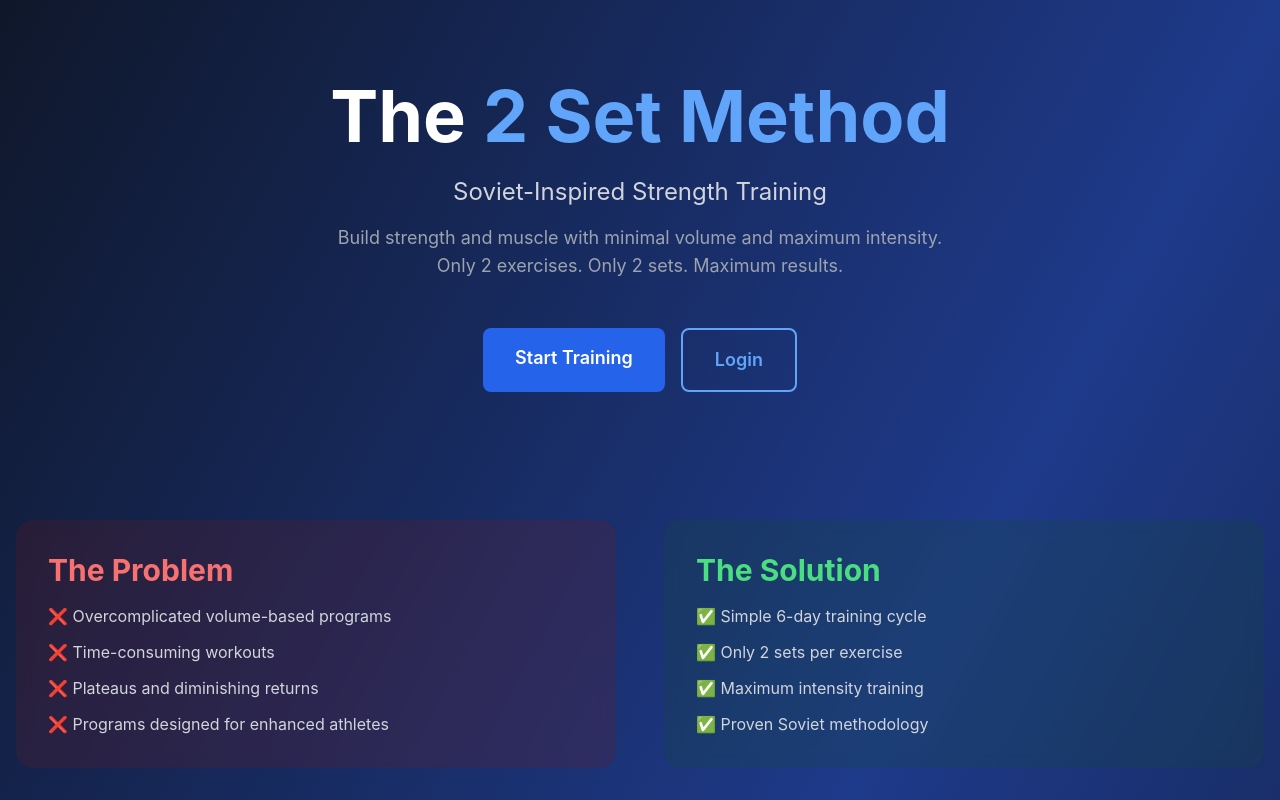
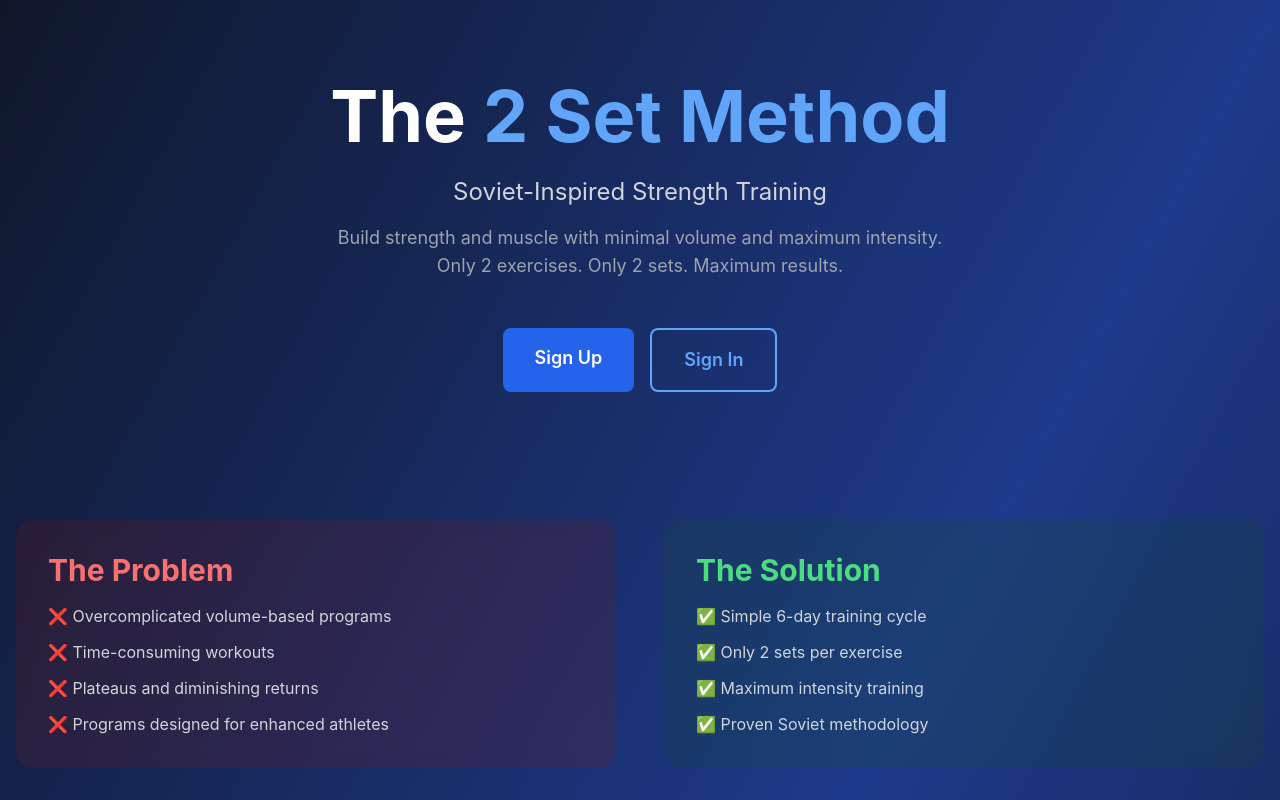
Before and after one commit to julientrading/2-set-method-tracker, a Next.js app: page / in a window 1280 px wide. Shown: the top 800 px of the page. Built offline with nearby package versions, Linux system fonts and the light colour scheme.

Commit message:
chore: update button labels to 'Sign In' and 'Sign Up'
- Changed 'Start Training' to 'Sign Up' on homepage
- Changed 'Login' to 'Sign In' on homepage
- Consistent naming across authentication buttons

```diff
--- a/app/page.tsx
+++ b/app/page.tsx
@@ -23,13 +23,13 @@ export default function LandingPage() {
               href="/signup"
               className="rounded-lg bg-blue-600 px-8 py-4 text-lg font-semibold text-white transition hover:bg-blue-700"
             >
-              Start Training
+              Sign Up
             </Link>
             <Link
               href="/login"
               className="rounded-lg border-2 border-blue-400 px-8 py-4 text-lg font-semibold text-blue-400 transition hover:bg-blue-400 hover:text-white"
             >
-              Login
+              Sign In
             </Link>
           </div>
         </div>
```
